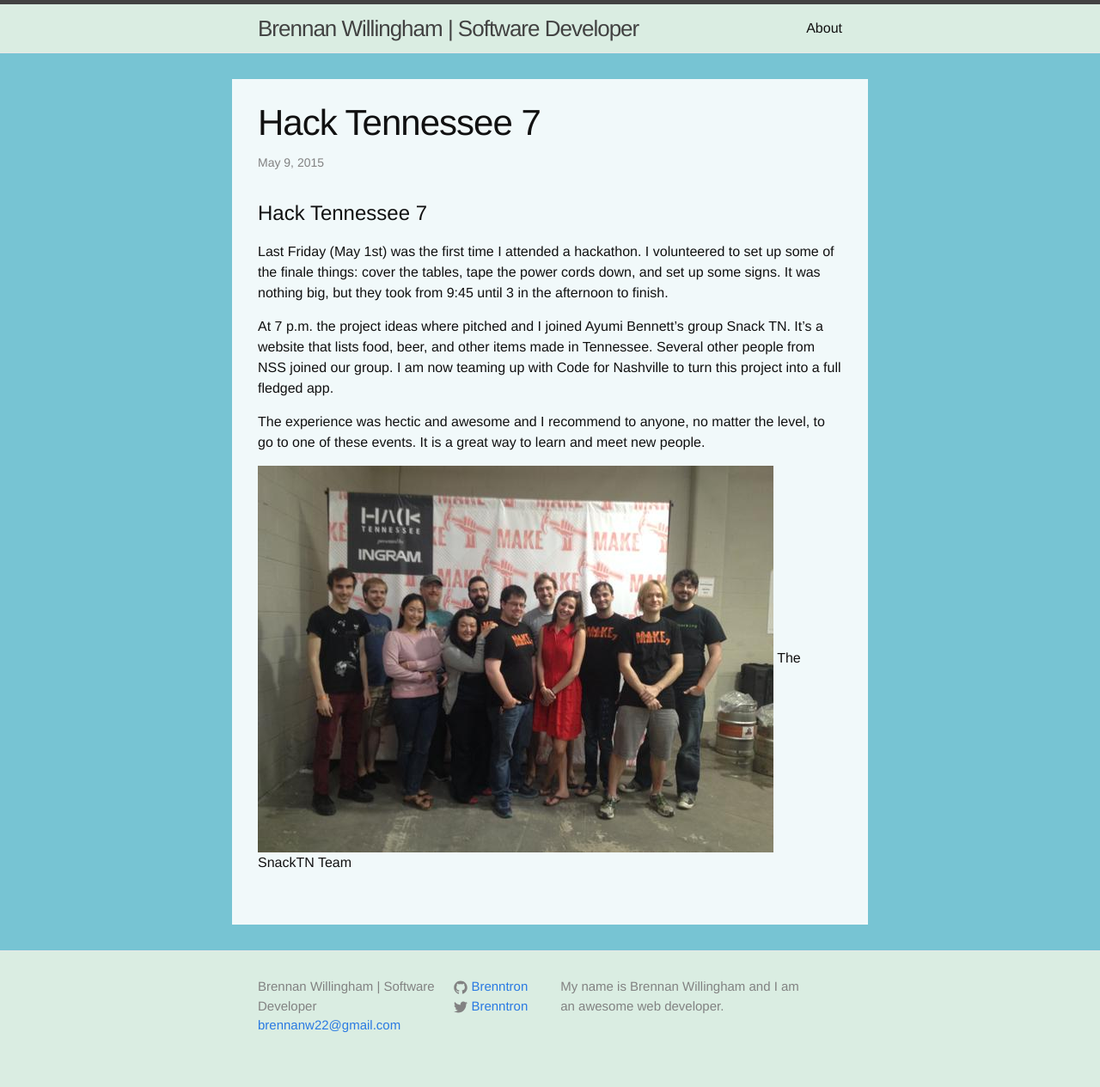
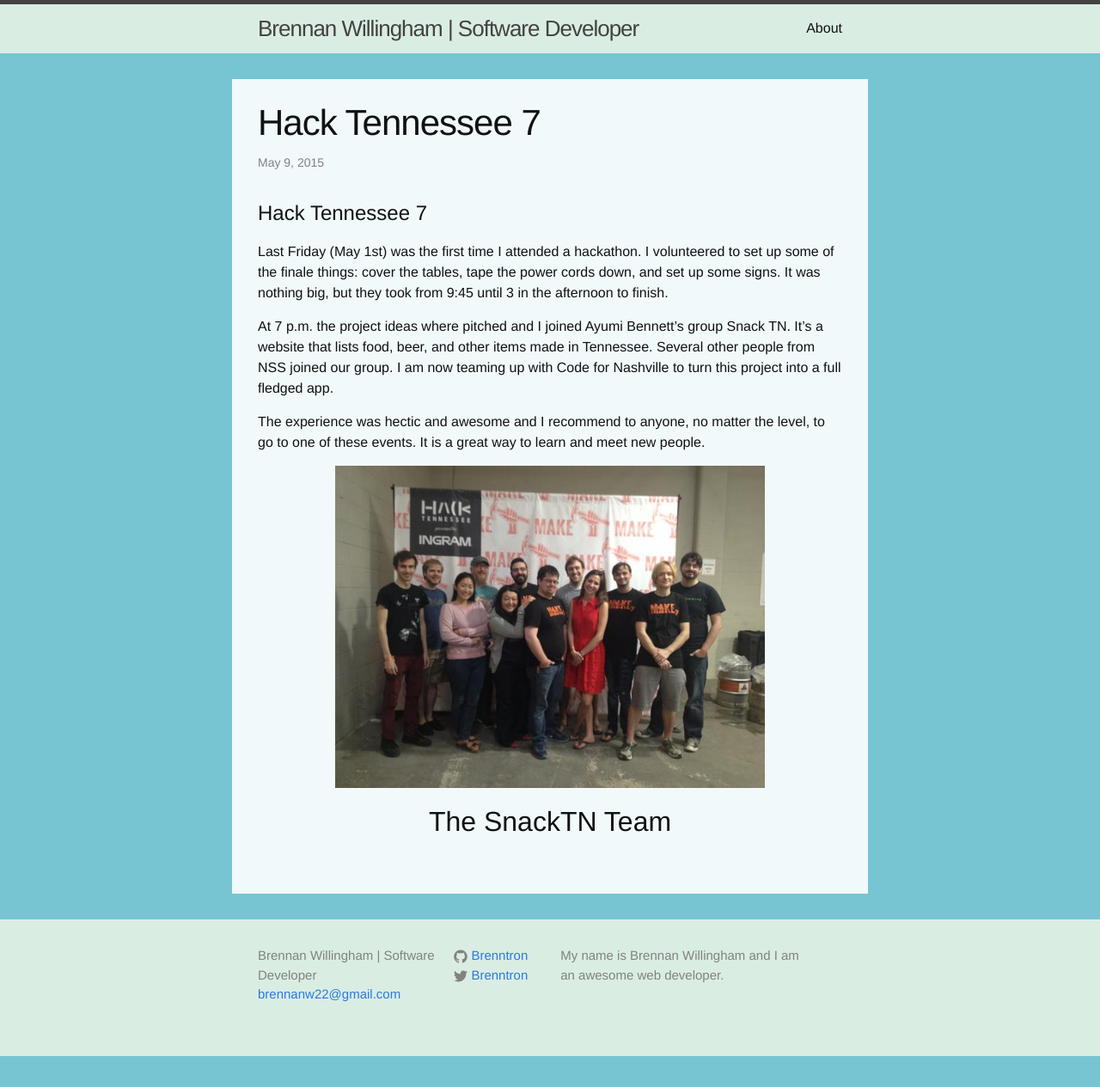
Before and after one commit to Brenntron/Brenntron.github.io, a Jekyll site: the page built from _posts/2015-05-09-Hack-Tennessee-7.markdown, in a window 1280 px wide. Shown: the whole page at 86% size. Built offline with Jekyll 4.4.1, drawn with Linux system fonts in a browser that asks for light colours; after the commit the page ends 1229 px from its top, so only the background shows below that.

Commit message:
Added formatting to h2 tag and img tag

```diff
--- a/_posts/2015-05-09-Hack-Tennessee-7.markdown
+++ b/_posts/2015-05-09-Hack-Tennessee-7.markdown
@@ -12,5 +12,6 @@ At 7 p.m. the project ideas where pitched and I joined Ayumi Bennett’s group S
 
 The experience was hectic and awesome and I recommend to anyone, no matter the level, to go to one of these events. It is a great way to learn and meet new people.
 
-![SnackTN Team](/assets/images/SnackTN.jpg)
-The SnackTN Team
+<img src="/assets/images/SnackTN.jpg">
+
+## The SnackTN Team
--- a/_sass/_layout.scss
+++ b/_sass/_layout.scss
@@ -214,6 +214,7 @@
 
     h2 {
         font-size: 32px;
+        text-align: center;
 
         @include media-query($on-laptop) {
             font-size: 28px;
@@ -235,6 +236,12 @@
             font-size: 18px;
         }
     }
+
+    img {
+      display: block;
+      margin: 0 auto;
+      width: 500px;
+    }
 }
 
 /**
```
